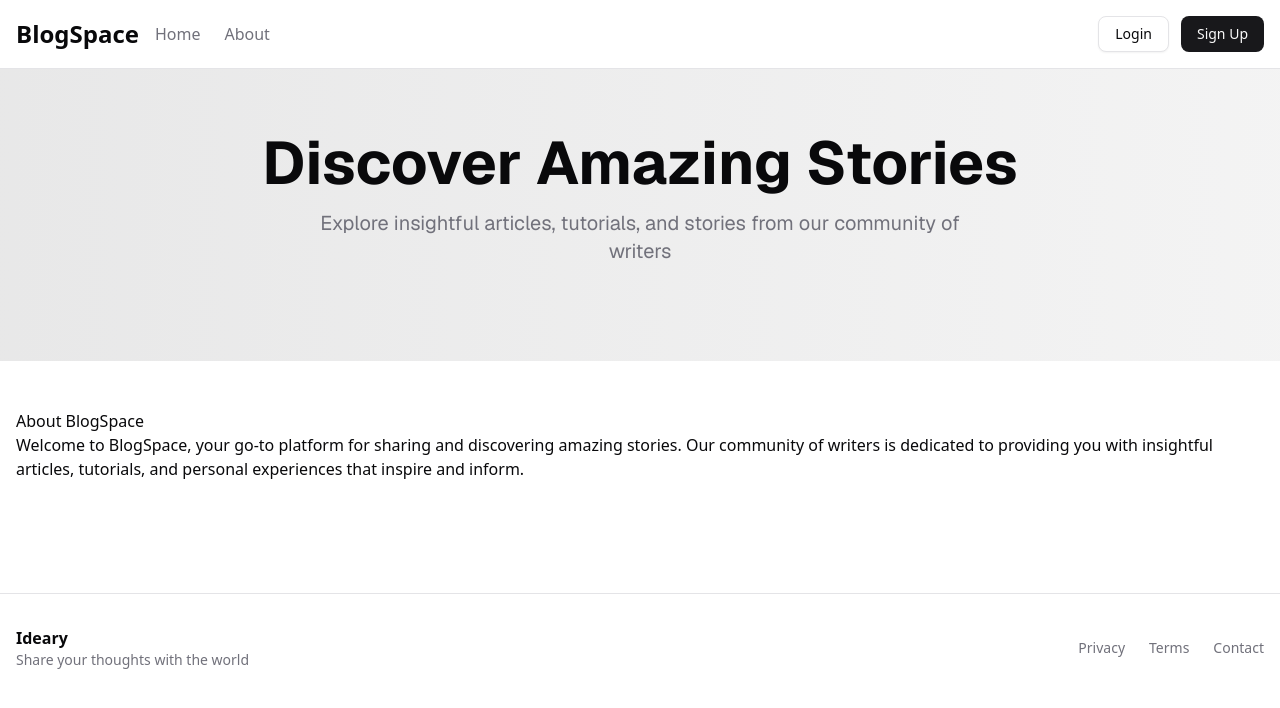
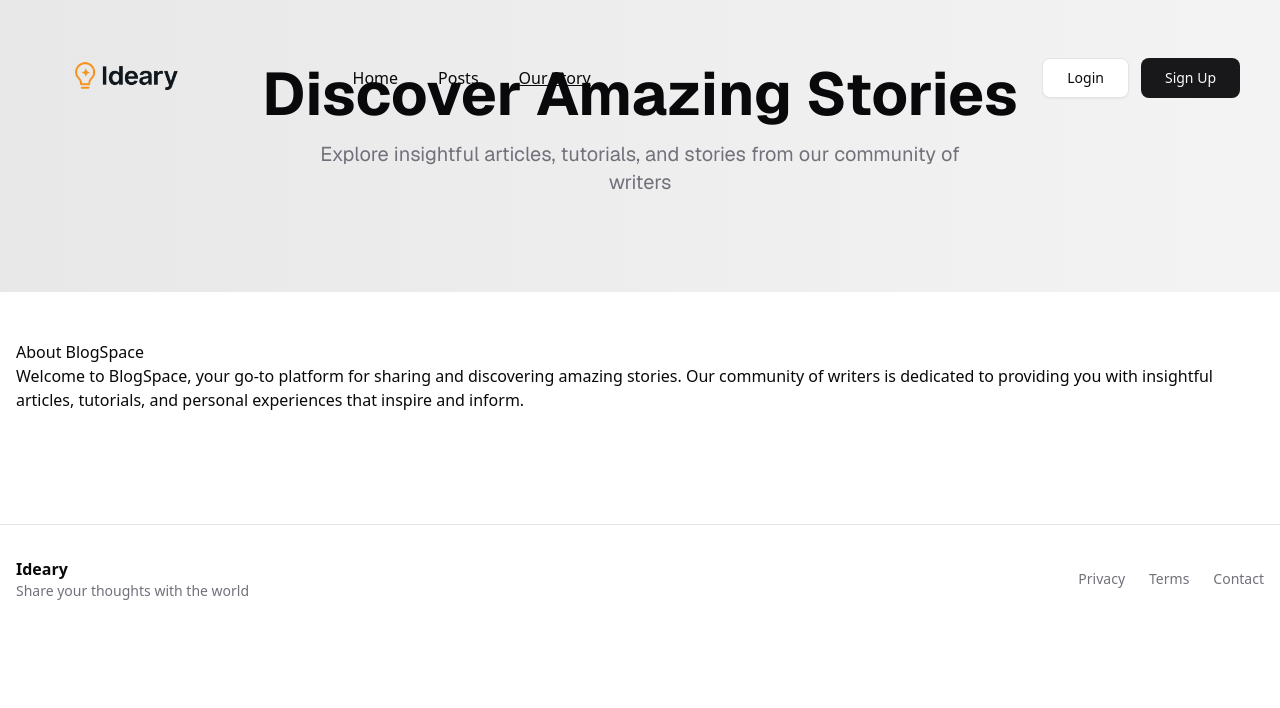
Before and after one commit to m-faisal930/Auth-Module, a Next.js app: page /about in a window 1280 px wide. Shown: the top 708 px of the page. Built offline with nearby package versions, Linux system fonts and the light colour scheme; no server answers.

Commit message:
UPDATED: header ui

```diff
--- a/components/layout/Header.tsx
+++ b/components/layout/Header.tsx
@@ -3,11 +3,16 @@
 import { useAuth } from "@/context/AuthContext";
 import { Button } from "@/components/ui/button";
 import Link from "next/link";
-import { PenSquare, User, LogOut } from "lucide-react";
+import { PenSquare, LogOut } from "lucide-react";
 import { toast, Bounce } from "react-toastify";
+import { usePathname } from "next/navigation";
+import Image from "next/image";
+import { useState } from "react";
 
 export default function Header() {
   const { user, logout } = useAuth();
+  const pathname = usePathname();
+  const [navbarOpen, setNavbarOpen] = useState(false);
 
   const handleLogout = async () => {
     await logout();
@@ -20,37 +25,79 @@ export default function Header() {
   };
 
   return (
-    <div >
-      <header className="border-b bg-card">
-        <div className="container mx-auto px-4 py-4">
-          <div className="flex items-center justify-between">
-            <div className="flex items-center gap-4">
-              <h1 className="text-2xl font-bold">BlogSpace</h1>
-              <nav className="hidden md:flex gap-6">
+    <div>
+      <header className="absolute left-0 top-0 z-50 w-full">
+        <div className="mx-10">
+          <div className="relative -mx-4 flex items-center justify-between">
+            <div className="w-60 max-w-full px-4">
+              <Link href="/" className="block w-full py-5">
+                <Image
+                  src="/logo.png"
+                  alt="logo"
+                  width={120}
+                  height={40}
+                  className="block w-full dark:hidden"
+                />
+                <Image
+                  src="/logo.png"
+                  alt="logo"
+                  width={120}
+                  height={40}
+                  className="hidden w-full dark:block"
+                />
+              </Link>
+            </div>
+            <div className="flex w-full items-center justify-between px-4">
+              <div>
+                <button
+                  onClick={() => setNavbarOpen(!navbarOpen)}
+                  className={`absolute right-4 top-1/2 block -translate-y-1/2 rounded-lg px-3 py-[6px] ring-primary focus:ring-2 lg:hidden ${
+                    navbarOpen ? "navbarTogglerActive" : ""
+                  }`}
+                  id="navbarToggler"
+                >
+                  <span className="relative my-[6px] block h-[2px] w-[30px] bg-body-color dark:bg-white"></span>
+                  <span className="relative my-[6px] block h-[2px] w-[30px] bg-body-color dark:bg-white"></span>
+                  <span className="relative my-[6px] block h-[2px] w-[30px] bg-body-color dark:bg-white"></span>
+                </button>
+                <nav
+                  id="navbarCollapse"
+                  className={`absolute right-4 top-full w-full max-w-[250px] rounded-lg bg-white px-6 py-5 shadow transition-all lg:static lg:block lg:w-full lg:max-w-full lg:bg-transparent lg:shadow-none xl:ml-11 dark:bg-dark-2 ${
+                    !navbarOpen ? "hidden" : ""
+                  }`}
+                >
+                  <ul className="block lg:flex">
+                    <li>
                       <Link
                         href="/"
-                  className="text-muted-foreground hover:text-foreground"
+                        className={`flex py-2 text-base font-medium text-dark hover:text-primary lg:ml-10 lg:inline-flex dark:text-white ${pathname === "/"? 'underline': ""} `}
                       >
                         Home
                       </Link>
+                    </li>
+                    <li>
+                      <Link
+                        href="/posts"
+                        className={`flex py-2 text-base font-medium text-dark hover:text-primary lg:ml-10 lg:inline-flex dark:text-white ${pathname === "/posts"? 'underline': ""} `}
+                      >
+                        Posts
+                      </Link>
+                    </li>
+                    <li>
                       <Link
                         href="/about"
-                  className="text-muted-foreground hover:text-foreground"
+                        className={`flex py-2 text-base font-medium text-dark hover:text-primary lg:ml-10 lg:inline-flex dark:text-white ${pathname === "/about"? 'underline': ""} `}
                       >
-                  About
+                        Our Story
                       </Link>
+                    </li>
+                  </ul>
                 </nav>
               </div>
-
-            <div className="flex items-center gap-3">
+              <div className="hidden justify-end pr-16 sm:flex lg:pr-0">
                 {user ? (
                   <>
-                  <Button asChild variant="outline">
-                    <Link href="/admin">
-                      <User className="h-4 w-4 mr-2" />
-                      Admin
-                    </Link>
-                  </Button>
+                    <Button asChild variant="outline"></Button>
                     <Button asChild>
                       <Link href="/admin/blogs/new">
                         <PenSquare className="h-4 w-4 mr-2" />
@@ -64,10 +111,10 @@ export default function Header() {
                   </>
                 ) : (
                   <>
-                  <Button asChild variant="outline">
+                    <Button asChild variant="outline" size={"lg"}>
                       <Link href="/login">Login</Link>
                     </Button>
-                  <Button asChild>
+                    <Button asChild className="ml-3" size={"lg"}>
                       <Link href="/signup">Sign Up</Link>
                     </Button>
                   </>
@@ -75,6 +122,7 @@ export default function Header() {
               </div>
             </div>
           </div>
+        </div>
       </header>
     </div>
   );
```
Lines whose indentation alone changed are shown as unchanged.
